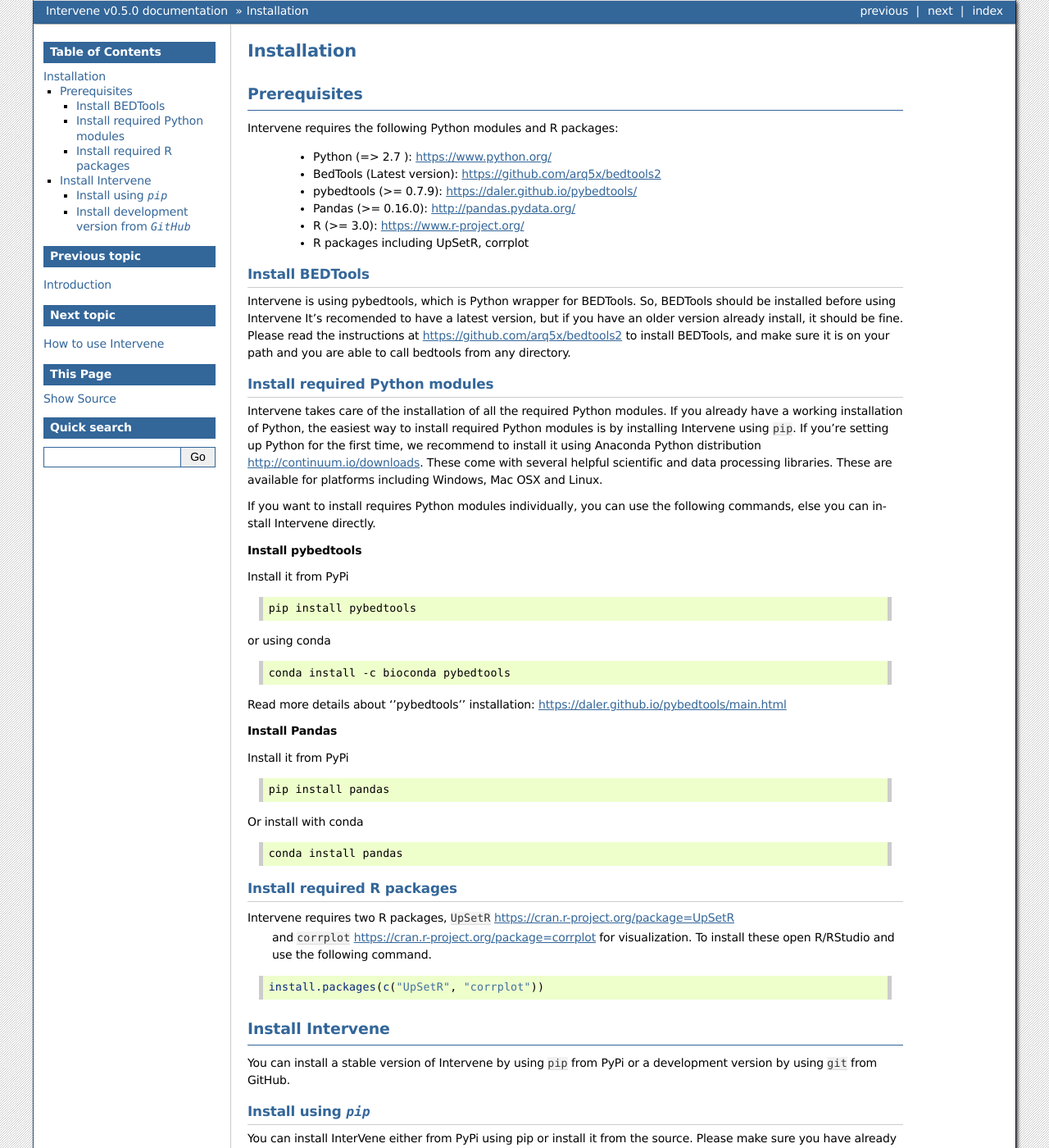
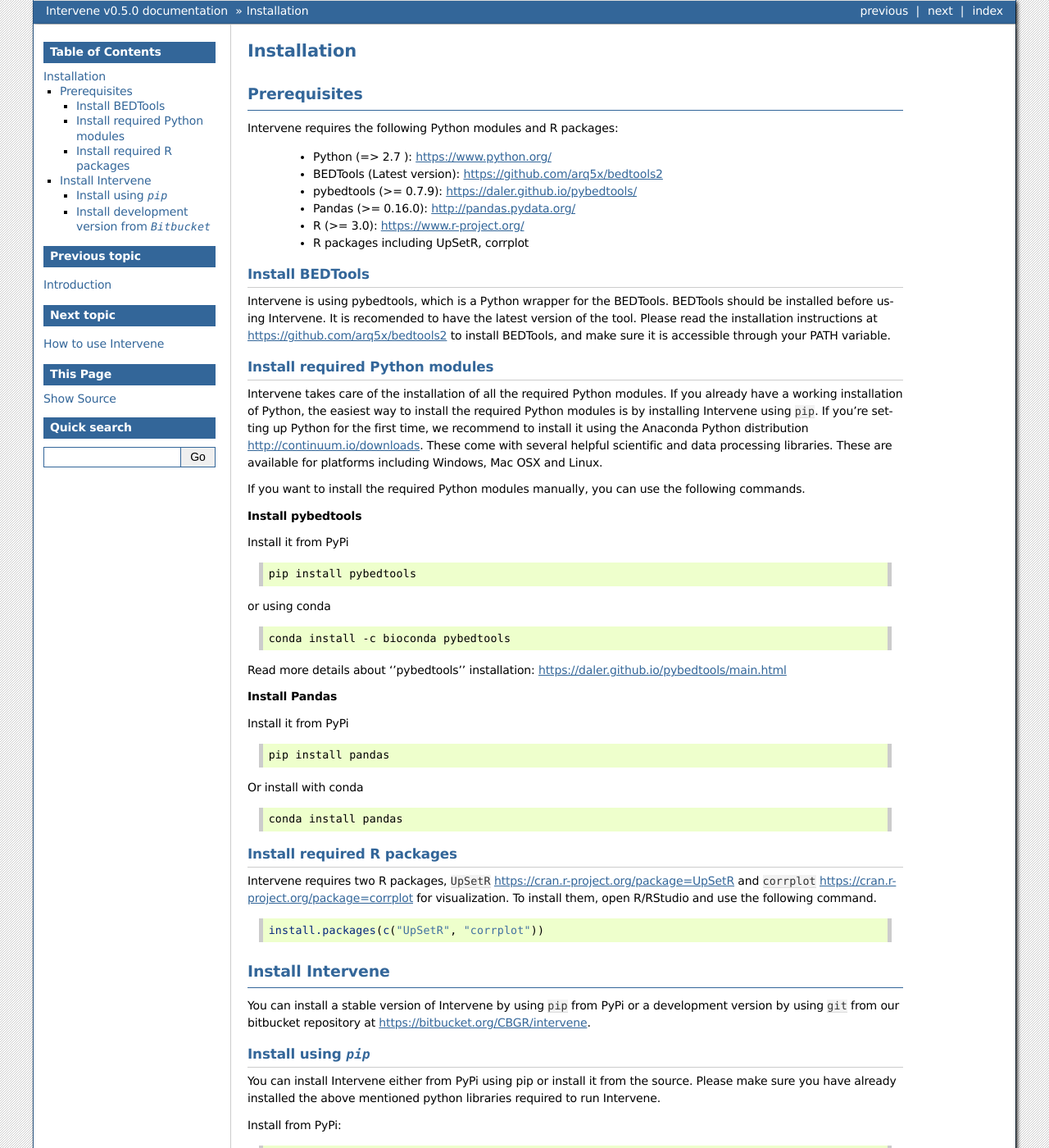
Before and after one commit to asntech/intervene, a Sphinx documentation site: the page built from docs/install.rst, in a window 1280 px wide and 1400 px high. Shown: the whole window at 82% size. Built offline with Sphinx 7.4.7, drawn with Linux system fonts in a browser that asks for light colours; some of the changed text lies outside the part shown.

Commit message:
Documentation updated.

```diff
--- a/docs/cite.rst
+++ b/docs/cite.rst
@@ -2,6 +2,6 @@
 Citation
 ========
 
-If you use Intervene in a paper, please cite:
+If you use plots or any results obtained from the Intervene tool, please cite:
 
-	- *Aziz Khan and Anthony Mathelier,* **Intervene: a tool for intersection and visualization of multiple genomic region sets**, 2017
+	- *Aziz Khan and Anthony Mathelier,* **Intervene: a tool for intersection and visualization of multiple gene or genomic region sets**, submitted, 2017.
--- a/docs/examples.rst
+++ b/docs/examples.rst
@@ -2,7 +2,7 @@
 Example gallery
 ===============
 
-Here we listed some examples to demonstrate how Intervene can be used to generated different types of set intersection plots.
+Here we provide some examples of how Intervene can be used to generate different types of set intersection plots.
 
 Venn module examples
 ====================
@@ -60,7 +58,7 @@
 
 Pairwise module examples
 ========================
-In this example, we performed a pairwise intersections of super-enhancers in 24 mouse cell and tissue types from dbSUPER(Khan and Zhang, 2016) and showed the fraction of overlap in heatmap.
+In this example, we performed a pairwise intersections of super-enhancers in 24 mouse cell and tissue types from dbSUPER (Khan and Zhang, 2016) and showed the fraction of overlap in heatmap.
 
 .. code-block:: bash
 
--- a/docs/install.rst
+++ b/docs/install.rst
@@ -7,7 +7,7 @@
 Intervene requires the following Python modules and R packages:
 
 	* Python (=> 2.7 ): https://www.python.org/
-	* BedTools (Latest version): https://github.com/arq5x/bedtools2
+	* BEDTools (Latest version): https://github.com/arq5x/bedtools2
 	* pybedtools (>= 0.7.9): https://daler.github.io/pybedtools/
 	* Pandas (>= 0.16.0): http://pandas.pydata.org/
 	* R (>= 3.0): https://www.r-project.org/
@@ -15,13 +15,13 @@
 
 Install BEDTools
 -----------------
-Intervene is using pybedtools, which is Python wrapper for BEDTools. So, BEDTools should be installed before using Intervene It's recomended to have a latest version, but if you have an older version already install, it should be fine. Please read the instructions at https://github.com/arq5x/bedtools2 to install BEDTools, and make sure it is on your path and you are able to call bedtools from any directory.
+Intervene is using pybedtools, which is a Python wrapper for the BEDTools. BEDTools should be installed before using Intervene. It is recomended to have the latest version of the tool. Please read the installation instructions at https://github.com/arq5x/bedtools2 to install BEDTools, and make sure it is accessible through your PATH variable.
 
 Install required Python modules
 -------------------------------
-Intervene takes care of the installation of all the required Python modules. If you already have a working installation of Python, the easiest way to install required Python modules is by installing Intervene using ``pip``. If you're setting up Python for the first time, we recommend to install it using Anaconda Python distribution http://continuum.io/downloads. These come with several helpful scientific and data processing libraries. These are available for platforms including Windows, Mac OSX and Linux.
+Intervene takes care of the installation of all the required Python modules. If you already have a working installation of Python, the easiest way to install the required Python modules is by installing Intervene using ``pip``. If you're setting up Python for the first time, we recommend to install it using the Anaconda Python distribution http://continuum.io/downloads. These come with several helpful scientific and data processing libraries. These are available for platforms including Windows, Mac OSX and Linux.
 
-If you want to install requires Python modules individually, you can use the following commands, else you can install Intervene directly.
+If you want to install the required Python modules manually, you can use the following commands.
 
 **Install pybedtools**
 
@@ -55,9 +55,7 @@
 
 Install required R packages
 ---------------------------
-Intervene requires two R packages, ``UpSetR`` https://cran.r-project.org/package=UpSetR
- and ``corrplot`` https://cran.r-project.org/package=corrplot
- for visualization. To install these open R/RStudio and use the following command.
+Intervene requires two R packages, ``UpSetR`` https://cran.r-project.org/package=UpSetR and ``corrplot`` https://cran.r-project.org/package=corrplot for visualization. To install them, open R/RStudio and use the following command.
 
 .. code-block:: R
 
@@ -65,23 +63,23 @@
 
 Install Intervene
 =================
-You can install a stable version of Intervene by using ``pip`` from PyPi or a development version by using ``git`` from GitHub.
+You can install a stable version of Intervene by using ``pip`` from PyPi or a development version by using ``git`` from our bitbucket repository at https://bitbucket.org/CBGR/intervene.
 
 Install using `pip`
 -------------------
-You can install InterVene either from PyPi using pip or install it from the source. Please make sure you have already installed the above mentioned python libraries required to run InterVene.
+You can install Intervene either from PyPi using pip or install it from the source. Please make sure you have already installed the above mentioned python libraries required to run Intervene.
 
 Install from PyPi::
 
 	pip install intervene
 
-Install development version from `GitHub`
------------------------------------------
+Install development version from `Bitbucket`
+--------------------------------------------
 
 If you have `git` installed, use this:
 
 .. code-block:: bash
 
-    git clone https://github.com/asntech/intervene.git
+    git clone https://MathelierGroup@bitbucket.org/CBGR/intervene.git
     cd intervene
     python setup.py install
--- a/docs/support.rst
+++ b/docs/support.rst
@@ -2,4 +2,4 @@
 Support
 ========
 
-If you have questions, or found any bug in the program, please write to us at ``aziz.khan[at]ncmm.uio.no``
+If you have questions, or found any bug in the program, please write to us at ``aziz.khan[at]ncmm.uio.no`` and ``anthony.mathelier[at]ncmm.uio.no``.
```
Also changed, not shown: other parts of docs/examples.rst (+0 -2 lines), docs/how_to_use.rst (+9 -9 lines), docs/introduction.rst (+7 -2 lines).
